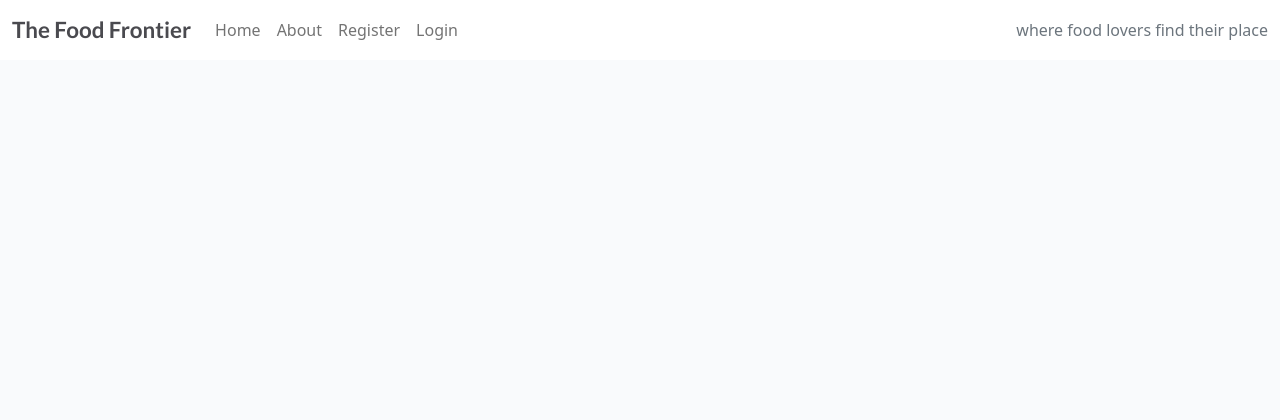
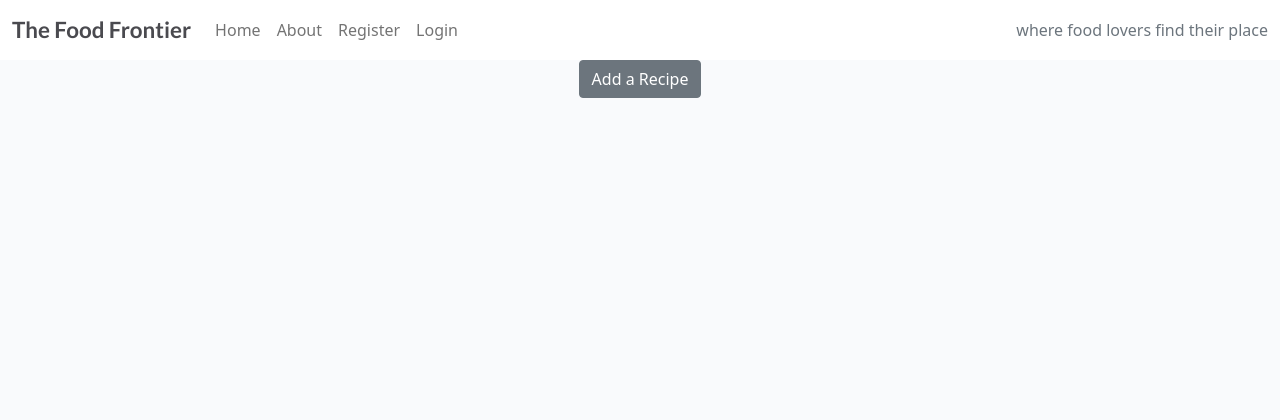
Before and after one commit to Alexiou981/the-food-frontier, a Django app: template recipes/templates/recipes/my_recipes.html in a window 1280 px wide. Shown: the top 420 px of the page. Run offline with Django 3.2, Linux system fonts and the light colour scheme; the template is opened without the code that fills it, so the values that code supplies are empty; some libraries are stand-ins or nearby versions.

Commit message:
chore: fix typo and add button to my recipes

```diff
--- a/recipes/templates/recipes/my_recipes.html
+++ b/recipes/templates/recipes/my_recipes.html
@@ -3,6 +3,9 @@
 {% block content %}
 
 <!-- my_recipes.html content starts here -->
+<nav class="users_recipes">
+    <a href="{% url 'recipe_form' %}" class="btn btn-secondary" type="button"">Add a Recipe</a>
+</nav>
 <div class="container-fluid">
     <div class="row">
         <!-- Blog Entries Column -->
--- a/recipes/templates/recipes/recipes.html
+++ b/recipes/templates/recipes/recipes.html
@@ -109,7 +109,7 @@
     {% endif %}
 
     <div class="create-recipe-question">
-        <h2>Fancy in creating your own?</h2>
+        <h2>Fancy creating your own?</h2>
         <p><a href="{% url 'recipe_form' %}">Click here</a> to add yours.</p>
     </div>
 </div>
```
